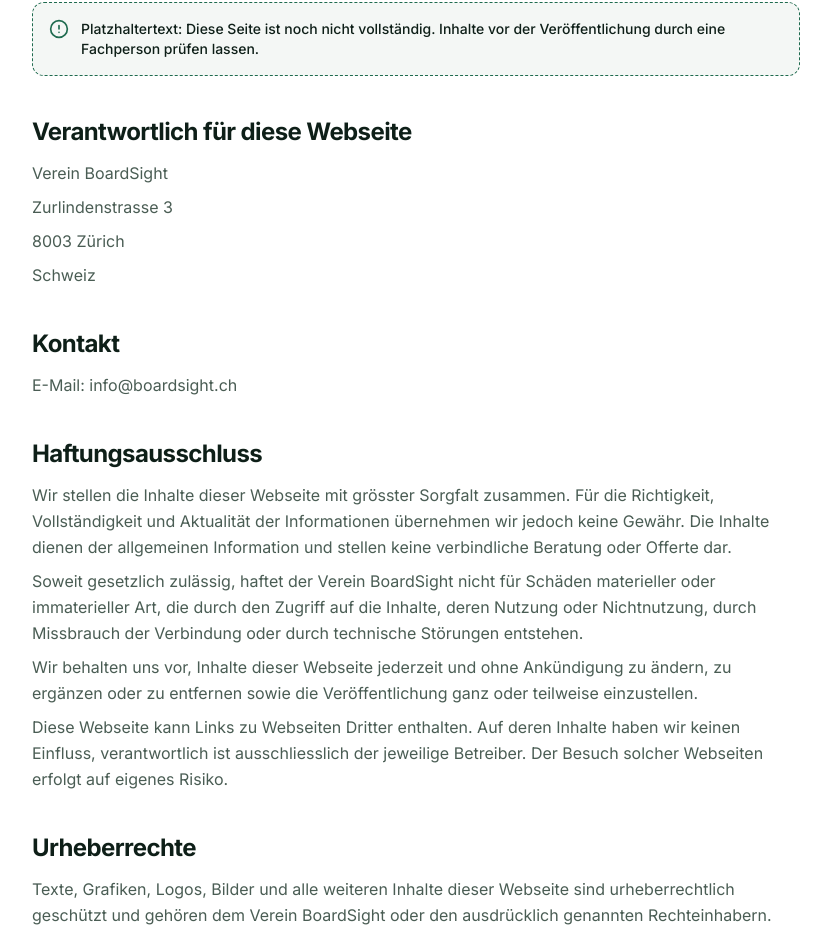
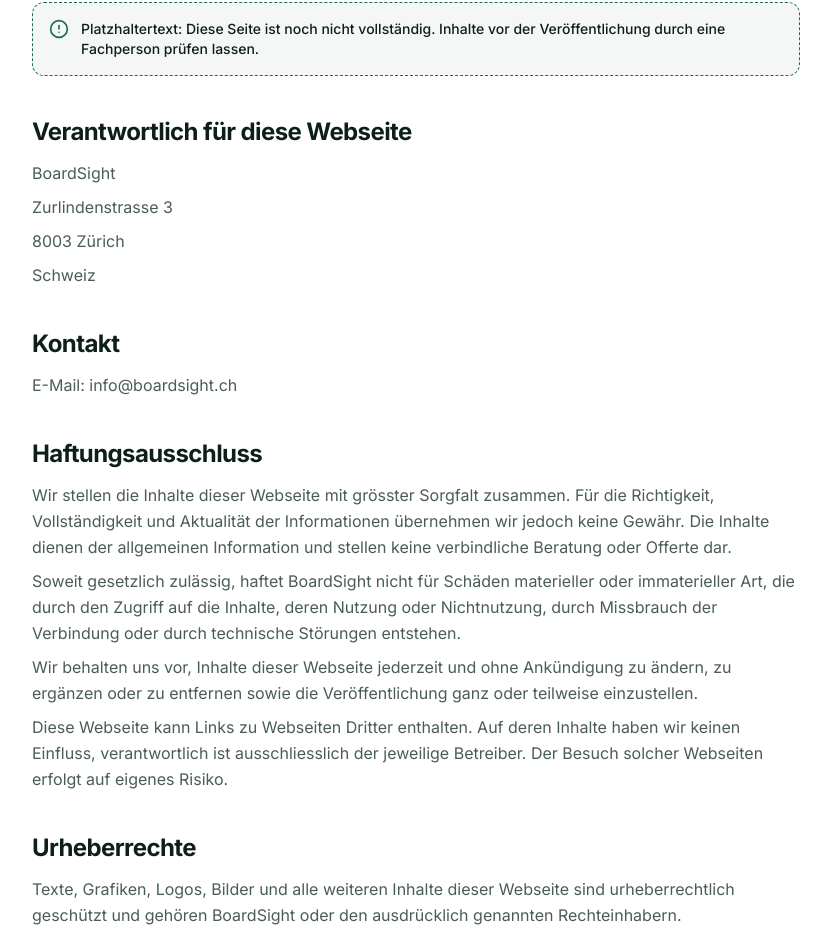
Before and after one commit to maxmeyerx1/boardsight-website, a Next.js app: page /impressum in a window 1280 px wide. Shown: the part 403-1343 px from the top of the page, without its empty margins (4-835 px from the left). Built offline with nearby package versions, Linux system fonts and the light colour scheme; no server answers.

Commit message:
Use BoardSight as provider name without legal form
Co-Authored-By: Claude Opus 5.5 <noreply@anthropic.com>

```diff
--- a/src/config/site.ts
+++ b/src/config/site.ts
@@ -37,7 +37,7 @@ export const siteConfig: SiteConfig = {
   /** Anzeigename im Header, Footer, Titel und OG-Bild. */
   name: "BoardSight",
   /** Rechtlicher Name, z. B. für Impressum und strukturierte Daten. */
-  legalName: "Verein BoardSight",
+  legalName: "BoardSight",
   description:
     "BoardSight aus Zürich verbindet Geschäftsleitung, Reporting und Verwaltungsrat. Mit BoardLens entsteht Ihr Board-Reporting automatisch aus der Buchhaltung, KI-gestützt und in der Schweiz gehostet.",
   /** Basis-URL, wird aus NEXT_PUBLIC_SITE_URL bzw. der Vercel-Umgebung gelesen. */
--- a/src/content/legal.ts
+++ b/src/content/legal.ts
@@ -25,7 +25,7 @@ export const impressum: LegalPage = {
   sections: [
     {
       heading: "Verantwortlich für diese Webseite",
-      paragraphs: ["Verein BoardSight", "Zurlindenstrasse 3", "8003 Zürich", "Schweiz"],
+      paragraphs: ["BoardSight", "Zurlindenstrasse 3", "8003 Zürich", "Schweiz"],
     },
     {
       heading: "Kontakt",
@@ -35,7 +35,7 @@ export const impressum: LegalPage = {
       heading: "Haftungsausschluss",
       paragraphs: [
         "Wir stellen die Inhalte dieser Webseite mit grösster Sorgfalt zusammen. Für die Richtigkeit, Vollständigkeit und Aktualität der Informationen übernehmen wir jedoch keine Gewähr. Die Inhalte dienen der allgemeinen Information und stellen keine verbindliche Beratung oder Offerte dar.",
-        "Soweit gesetzlich zulässig, haftet der Verein BoardSight nicht für Schäden materieller oder immaterieller Art, die durch den Zugriff auf die Inhalte, deren Nutzung oder Nichtnutzung, durch Missbrauch der Verbindung oder durch technische Störungen entstehen.",
+        "Soweit gesetzlich zulässig, haftet BoardSight nicht für Schäden materieller oder immaterieller Art, die durch den Zugriff auf die Inhalte, deren Nutzung oder Nichtnutzung, durch Missbrauch der Verbindung oder durch technische Störungen entstehen.",
         "Wir behalten uns vor, Inhalte dieser Webseite jederzeit und ohne Ankündigung zu ändern, zu ergänzen oder zu entfernen sowie die Veröffentlichung ganz oder teilweise einzustellen.",
         "Diese Webseite kann Links zu Webseiten Dritter enthalten. Auf deren Inhalte haben wir keinen Einfluss, verantwortlich ist ausschliesslich der jeweilige Betreiber. Der Besuch solcher Webseiten erfolgt auf eigenes Risiko.",
       ],
@@ -43,7 +43,7 @@ export const impressum: LegalPage = {
     {
       heading: "Urheberrechte",
       paragraphs: [
-        "Texte, Grafiken, Logos, Bilder und alle weiteren Inhalte dieser Webseite sind urheberrechtlich geschützt und gehören dem Verein BoardSight oder den ausdrücklich genannten Rechteinhabern.",
+        "Texte, Grafiken, Logos, Bilder und alle weiteren Inhalte dieser Webseite sind urheberrechtlich geschützt und gehören BoardSight oder den ausdrücklich genannten Rechteinhabern.",
         "Jede Vervielfältigung, Verbreitung oder Veränderung, ganz oder in Teilen, bedarf der vorgängigen schriftlichen Zustimmung. Die Namen BoardSight und BoardLens sowie die zugehörigen Logos dürfen ohne Erlaubnis nicht verwendet werden.",
       ],
     },
@@ -58,7 +58,7 @@ export const datenschutz: LegalPage = {
     {
       heading: "1. Verantwortliche Stelle",
       paragraphs: [
-        "Verein BoardSight, Zurlindenstrasse 3, 8003 Zürich, Schweiz.",
+        "BoardSight, Zurlindenstrasse 3, 8003 Zürich, Schweiz.",
         "Kontakt für Datenschutzanfragen: info@boardsight.ch",
       ],
     },
```
